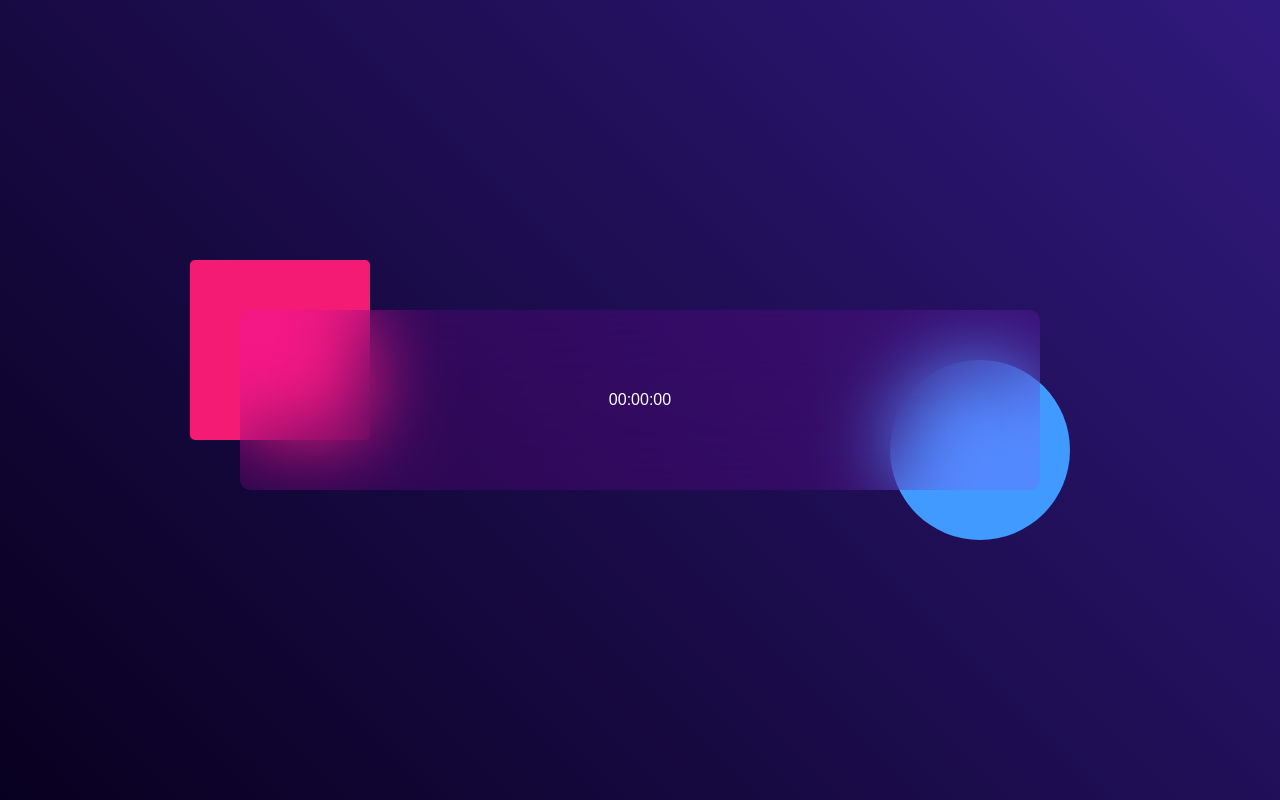
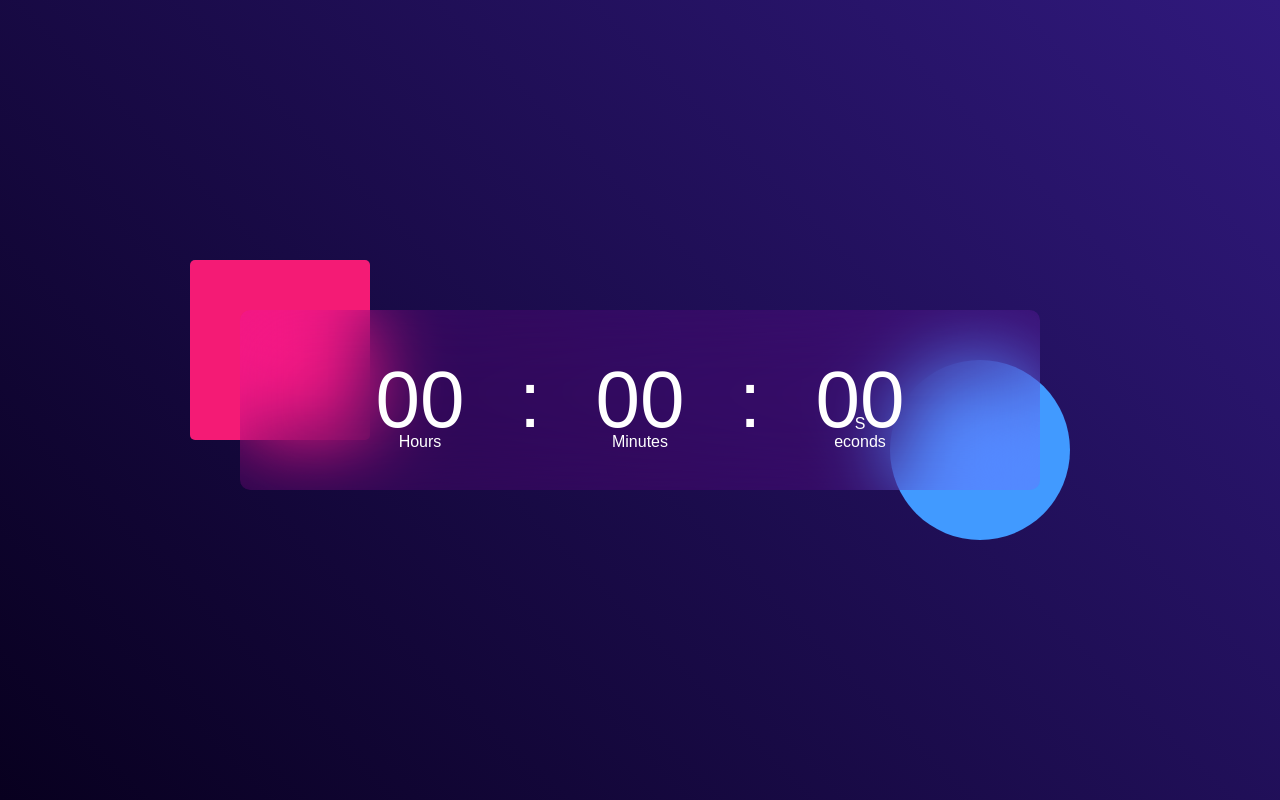
Before and after one commit to Alexanderoke/Digital_Clock, a plain HTML site: page index.html in a window 1280 px wide. Drawn offline with Linux system fonts and the light colour scheme.

Commit message:
style hors minute and seconds

```diff
--- a/index.html
+++ b/index.html
@@ -10,11 +10,11 @@
   <div class="hero">
     <div class="container">
       <div class="clock">
-        <span>00</span>
+        <span id="hrs" >00</span>
         <span>:</span>
-        <span>00</span>
+        <span id="min" >00</span>
         <span>:</span>
-        <span>00</span>
+        <span id="sec" >00</span>
       </div>
     </div>
   </div>
--- a/style.css
+++ b/style.css
@@ -51,3 +51,30 @@
   bottom:-50px;
   z-index: -1;
 }
+.clock span{
+  font-size: 80px;
+  width: 110px;
+  display: inline-block;
+  text-align: center;
+  position: relative;
+}
+.clock span::after{
+
+font-size: 16px;
+position: absolute;
+bottom: -5px;
+left: 50%;
+transform: translate(-50%);
+
+}
+#hrs::after{
+content: 'Hours';
+}
+
+#min::after {
+  content: 'Minutes';
+}
+
+#sec::after {
+  content: 'S econds';
+}
```
